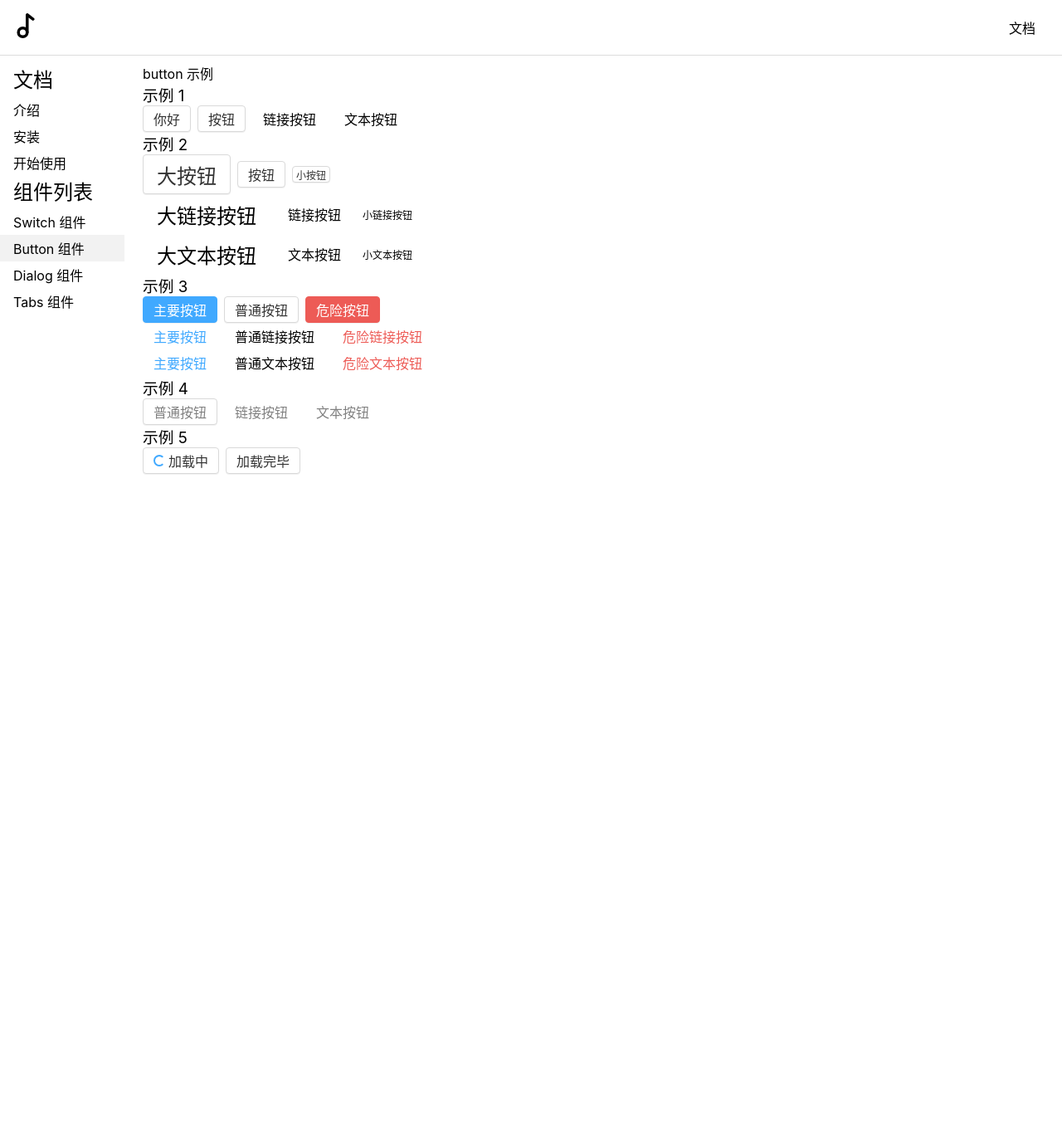
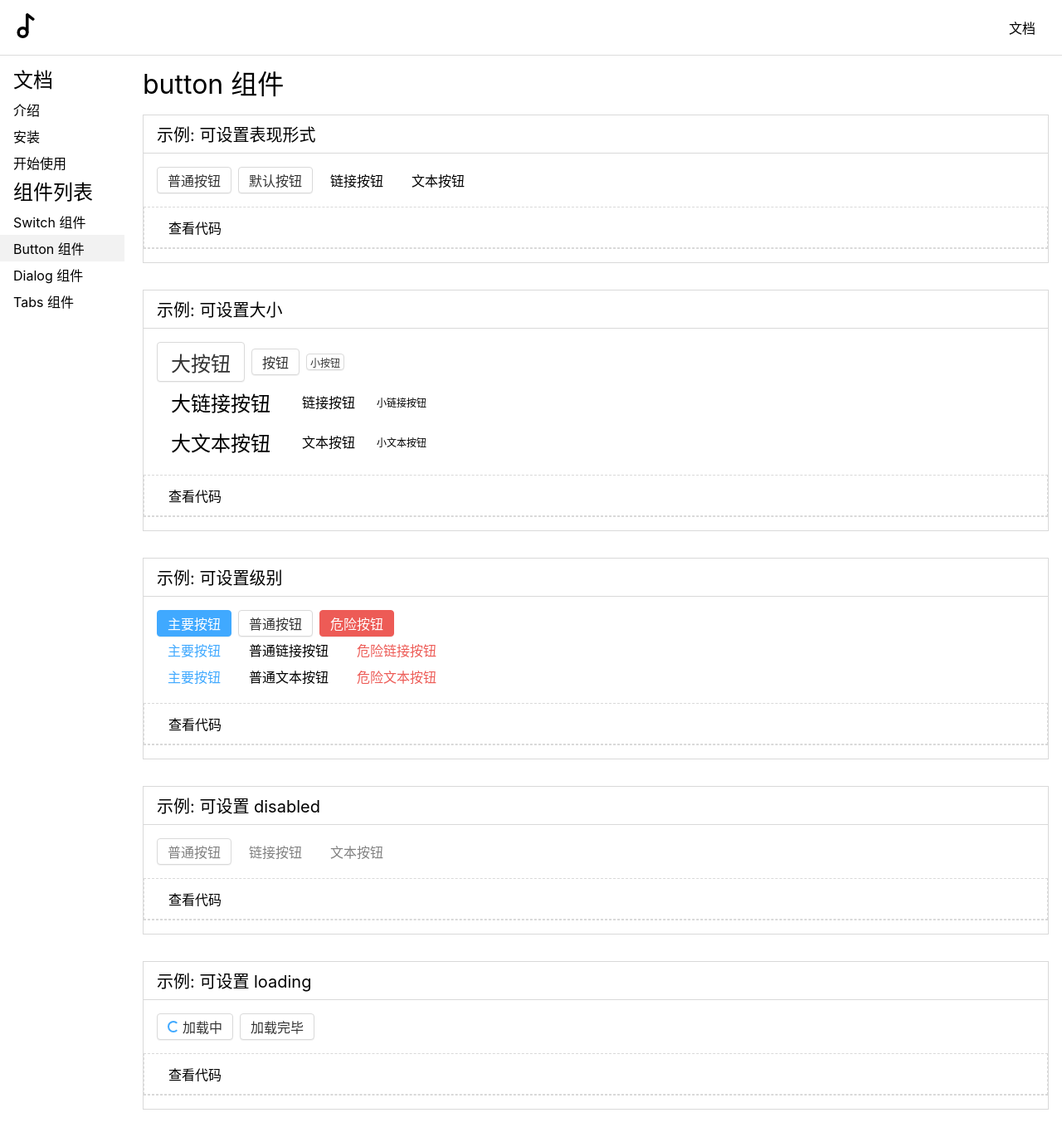
Before and after one commit to jambo0624/SongUI, a Vue app: page /#/doc/button in a window 1280 px wide. Shown: the top 1376 px of the page at 83% size. Before the commit the page ends 800 px from the top, so only its background shows below. Built offline with nearby package versions, Linux system fonts and the light colour scheme.

Commit message:
完成对Switch和Button示例的改造

```diff
--- a/src/components/ButtonDemo.vue
+++ b/src/components/ButtonDemo.vue
@@ -1,71 +1,117 @@
 <template>
-  <div>button 示例</div>
-  <h3>示例 1 </h3>
-  <div>
-    <Button>你好</Button>
-    <Button theme="button">按钮</Button>
-    <Button theme="link">链接按钮</Button>
-    <Button theme="text">文本按钮</Button>
+  <h1>button 组件</h1>
+  <div class="demo">
+    <h2>示例: 可设置表现形式</h2>
+    <div class="demo-component">
+      <component :is="ButtonDemo1"/>
+    </div>
+    <div class="demo-actions">
+      <Button theme="text">查看代码</Button>
+    </div>
+    <div class="demo-code">
+      <pre>{{ButtonDemo1.__sourceCode}}</pre>
+    </div>
   </div>
-  <h3>示例 2 </h3>
-  <div>
-    <Button size="big">大按钮</Button>
-    <Button>按钮</Button>
-    <Button size="small">小按钮</Button>
+  <div class="demo">
+    <h2>示例: 可设置大小</h2>
+    <div class="demo-component">
+      <component :is="ButtonDemo2"/>
+    </div>
+    <div class="demo-actions">
+      <Button theme="text">查看代码</Button>
+    </div>
+    <div class="demo-code">
+      <pre>{{ButtonDemo2.__sourceCode}}</pre>
+    </div>
   </div>
-  <div>
-    <Button theme="link" size="big">大链接按钮</Button>
-    <Button theme="link">链接按钮</Button>
-    <Button theme="link" size="small">小链接按钮</Button>
+  <div class="demo">
+    <h2>示例: 可设置级别</h2>
+    <div class="demo-component">
+      <component :is="ButtonDemo3"/>
+    </div>
+    <div class="demo-actions">
+      <Button theme="text">查看代码</Button>
+    </div>
+    <div class="demo-code">
+      <pre>{{ButtonDemo3.__sourceCode}}</pre>
+    </div>
   </div>
-  <div>
-    <Button theme="text" size="big">大文本按钮</Button>
-    <Button theme="text">文本按钮</Button>
-    <Button theme="text" size="small">小文本按钮</Button>
+  <div class="demo">
+    <h2>示例: 可设置 disabled</h2>
+    <div class="demo-component">
+      <component :is="ButtonDemo4"/>
+    </div>
+    <div class="demo-actions">
+      <Button theme="text">查看代码</Button>
+    </div>
+    <div class="demo-code">
+      <pre>{{ButtonDemo4.__sourceCode}}</pre>
+    </div>
   </div>
-  <h3>示例 3 </h3>
-  <div>
-    <Button level="main">主要按钮</Button>
-    <Button>普通按钮</Button>
-    <Button level="danger">危险按钮</Button>
-  </div>
-  <div>
-    <Button theme="link" level="main">主要按钮</Button>
-    <Button theme="link">普通链接按钮</Button>
-    <Button theme="link" level="danger">危险链接按钮</Button>
-  </div>
-  <div>
-    <Button theme="text" level="main">主要按钮</Button>
-    <Button theme="text">普通文本按钮</Button>
-    <Button theme="text" level="danger">危险文本按钮</Button>
-  </div>
-  <h3>示例 4 </h3>
-  <div>
-    <Button disabled>普通按钮</Button>
-    <Button disabled theme="link">链接按钮</Button>
-    <Button disabled theme="text">文本按钮</Button>
-  </div>
-  <h3>示例 5 </h3>
-  <div>
-    <Button loading>加载中</Button>
-    <Button>加载完毕</Button>
+  <div class="demo">
+    <h2>示例: 可设置 loading</h2>
+    <div class="demo-component">
+      <component :is="ButtonDemo5"/>
+    </div>
+    <div class="demo-actions">
+      <Button theme="text">查看代码</Button>
+    </div>
+    <div class="demo-code">
+      <pre>{{ButtonDemo5.__sourceCode}}</pre>
+    </div>
   </div>
 </template>
 
 <script lang="ts">
   import Button from '../lib/Button.vue'
+  import ButtonDemo1 from "./ButtonDemo1.vue"
+  import ButtonDemo2 from "./ButtonDemo2.vue"
+  import ButtonDemo3 from "./ButtonDemo3.vue"
+  import ButtonDemo4 from "./ButtonDemo4.vue"
+  import ButtonDemo5 from "./ButtonDemo5.vue"
   export default {
     name: 'ButtonDemo',
     components: {Button},
     setup(){
-      const onClick = () => {
-        console.log('hi')
+      return {
+        ButtonDemo1,
+        ButtonDemo2,
+        ButtonDemo3,
+        ButtonDemo4,
+        ButtonDemo5,
       }
-      return { onClick }
     }
   }
 </script>
 
 <style lang="scss" scoped>
+  $border-color: #d9d9d9;
+  .demo{
+    border: 1px solid $border-color;
+    margin: 16px 0 32px;
 
+    >h2 {
+      font-size: 20px;
+      padding: 8px 16px;
+      border-bottom: 1px solid $border-color;
+    }
+
+    &-component {
+      padding: 16px;
+    }
+
+    &-actions {
+      padding: 8px 16px;
+      border: 1px dashed $border-color;
+    }
+    &-code {
+      padding: 8px 16px;
+      border-top: 1px dashed $border-color;
+      > pre {
+        line-height: 1.1;
+        font-family: Consolas, 'Courier New', Courier, monospace;
+        margin: 0;
+      }
+    }
+  }
 </style>
--- /dev/null
+++ b/src/components/ButtonDemo1.vue
@@ -0,0 +1,23 @@
+<demo>
+  可设置表现形式
+</demo>
+<template>
+  <Button>普通按钮</Button>
+  <Button theme="button">默认按钮</Button>
+  <Button theme="link">链接按钮</Button>
+  <Button theme="text">文本按钮</Button>
+</template>
+
+<script lang="ts">
+  import Button from '../lib/Button.vue'
+  export default {
+    name: 'ButtonDemo1',
+    components: {Button},
+    setup(){
+      const onClick = () => {
+        console.log('hi')
+      }
+      return { onClick }
+    }
+  }
+</script>
--- /dev/null
+++ b/src/components/ButtonDemo2.vue
@@ -0,0 +1,34 @@
+<demo>
+  可设置大小
+</demo>
+<template>
+  <div>
+    <Button size="big">大按钮</Button>
+    <Button>按钮</Button>
+    <Button size="small">小按钮</Button>
+  </div>
+  <div>
+    <Button theme="link" size="big">大链接按钮</Button>
+    <Button theme="link">链接按钮</Button>
+    <Button theme="link" size="small">小链接按钮</Button>
+  </div>
+  <div>
+    <Button theme="text" size="big">大文本按钮</Button>
+    <Button theme="text">文本按钮</Button>
+    <Button theme="text" size="small">小文本按钮</Button>
+  </div>
+</template>
+
+<script lang="ts">
+  import Button from '../lib/Button.vue'
+  export default {
+    name: 'ButtonDemo2',
+    components: {Button},
+    setup(){
+      const onClick = () => {
+        console.log('hi')
+      }
+      return { onClick }
+    }
+  }
+</script>
--- /dev/null
+++ b/src/components/ButtonDemo3.vue
@@ -0,0 +1,34 @@
+<demo>
+  可设置级别
+</demo>
+<template>
+  <div>
+    <Button level="main">主要按钮</Button>
+    <Button>普通按钮</Button>
+    <Button level="danger">危险按钮</Button>
+  </div>
+  <div>
+    <Button theme="link" level="main">主要按钮</Button>
+    <Button theme="link">普通链接按钮</Button>
+    <Button theme="link" level="danger">危险链接按钮</Button>
+  </div>
+  <div>
+    <Button theme="text" level="main">主要按钮</Button>
+    <Button theme="text">普通文本按钮</Button>
+    <Button theme="text" level="danger">危险文本按钮</Button>
+  </div>
+</template>
+
+<script lang="ts">
+  import Button from '../lib/Button.vue'
+  export default {
+    name: 'ButtonDemo3',
+    components: {Button},
+    setup(){
+      const onClick = () => {
+        console.log('hi')
+      }
+      return { onClick }
+    }
+  }
+</script>
--- /dev/null
+++ b/src/components/ButtonDemo4.vue
@@ -0,0 +1,22 @@
+<demo>
+  可设置 disabled
+</demo>
+<template>
+  <Button disabled>普通按钮</Button>
+  <Button disabled theme="link">链接按钮</Button>
+  <Button disabled theme="text">文本按钮</Button>
+</template>
+
+<script lang="ts">
+  import Button from '../lib/Button.vue'
+  export default {
+    name: 'ButtonDemo4',
+    components: {Button},
+    setup(){
+      const onClick = () => {
+        console.log('hi')
+      }
+      return { onClick }
+    }
+  }
+</script>
--- /dev/null
+++ b/src/components/ButtonDemo5.vue
@@ -0,0 +1,21 @@
+<demo>
+  可设置 loading
+</demo>
+<template>
+  <Button loading>加载中</Button>
+  <Button>加载完毕</Button>
+</template>
+
+<script lang="ts">
+  import Button from '../lib/Button.vue'
+  export default {
+    name: 'ButtonDemo',
+    components: {Button},
+    setup(){
+      const onClick = () => {
+        console.log('hi')
+      }
+      return { onClick }
+    }
+  }
+</script>
--- a/src/components/SwitchDemo.vue
+++ b/src/components/SwitchDemo.vue
@@ -3,7 +3,7 @@
   <div class="demo">
     <h2>示例: 常规用法</h2>
     <div class="demo-component">
-      <SwitchDemo1/>
+      <component :is="SwitchDemo1"/>
     </div>
     <div class="demo-actions">
       <Button theme="text">查看代码</Button>
@@ -15,7 +15,7 @@
   <div class="demo">
     <h2>示例: 支持 disabled</h2>
     <div class="demo-component">
-      <SwitchDemo2/>
+      <component :is="SwitchDemo2"/>
     </div>
     <div class="demo-actions">
       <Button theme="text">查看代码</Button>
@@ -30,7 +30,6 @@
 </template>
 
 <script lang="ts">
-  import Switch from "../lib/Switch.vue"
   import Button from "../lib/Button.vue"
   import SwitchDemo1 from "./SwitchDemo1.vue"
   import SwitchDemo2 from "./SwitchDemo2.vue"
@@ -38,10 +37,7 @@
   export default {
     name: 'SwitchDemo',
     components: {
-      Switch,
-      Button,
-      SwitchDemo1,
-      SwitchDemo2
+      Button
     },
     setup(){
       const bool = ref(false)
@@ -79,6 +75,5 @@
         margin: 0;
       }
     }
-
   }
 </style>
--- a/src/components/SwitchDemo1.vue
+++ b/src/components/SwitchDemo1.vue
@@ -19,7 +19,3 @@
     }
   }
 </script>
-
-<style lang="scss" scoped>
-
-</style>
--- a/src/components/SwitchDemo2.vue
+++ b/src/components/SwitchDemo2.vue
@@ -19,7 +19,3 @@
     }
   }
 </script>
-
-<style lang="scss" scoped>
-
-</style>
```
